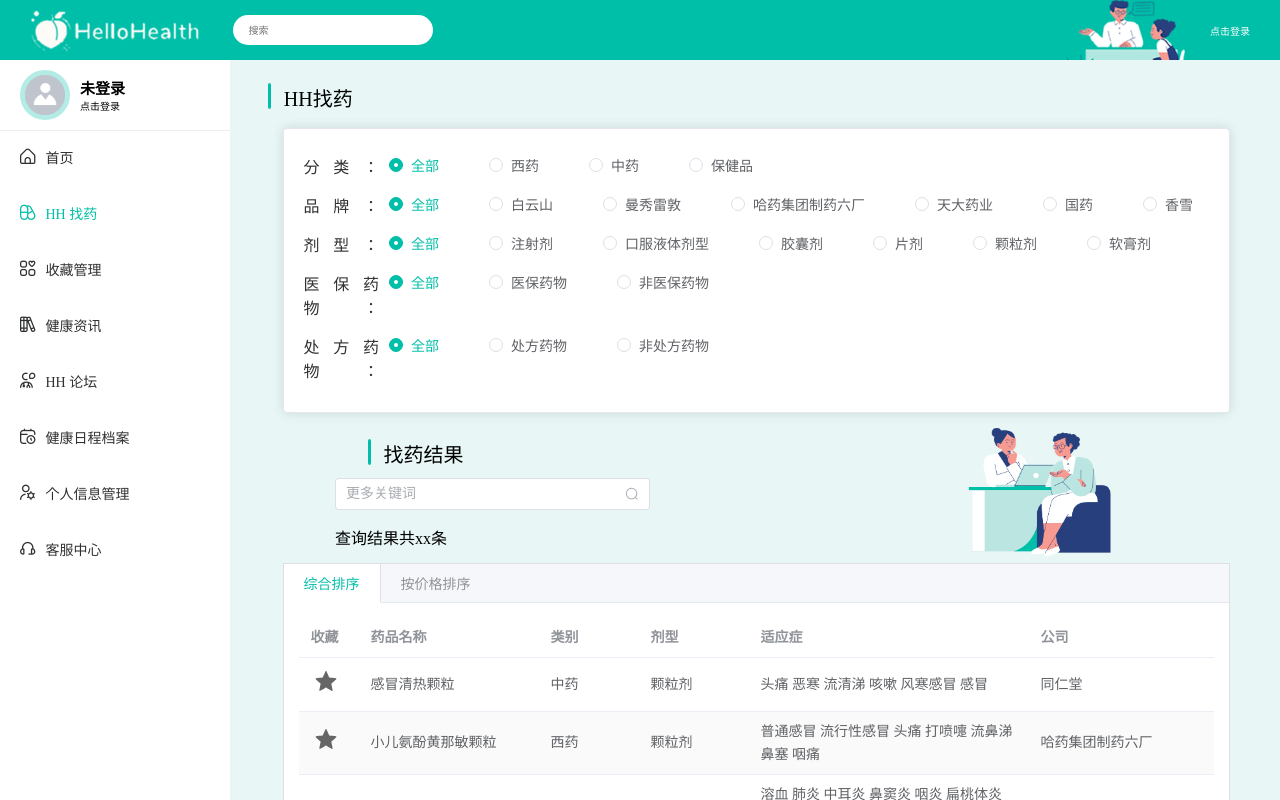
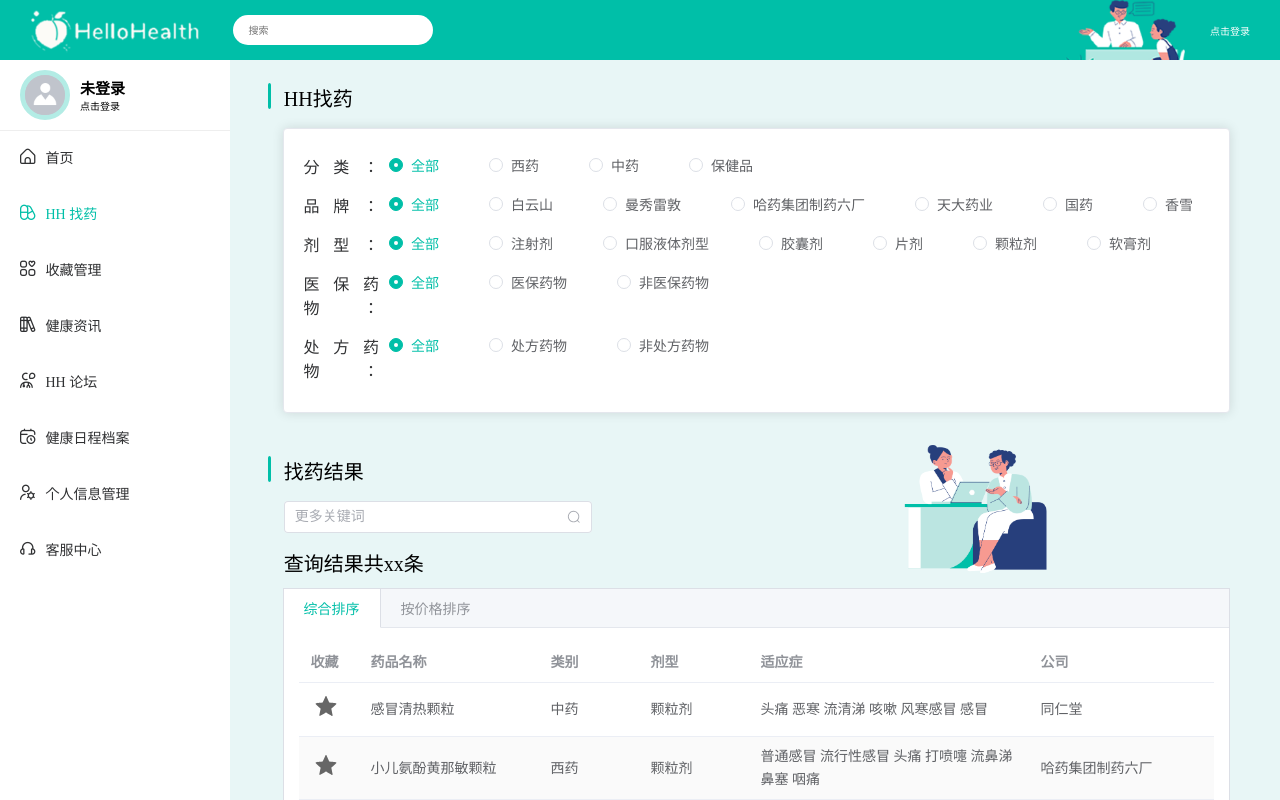
Before and after one commit to guangnianyuji/HelloHealth-DatabaseProject, a Vue app in the folder hello-health-frontend/: page /medicine in a window 1280 px wide. Built offline with nearby package versions, Linux system fonts and the light colour scheme; no server answers; some icons are missing; a web font is replaced by a local one.

Commit message:
调整标题布局

```diff
--- a/hello-health-frontend/src/views/FindMedicineView.vue
+++ b/hello-health-frontend/src/views/FindMedicineView.vue
@@ -70,7 +70,7 @@
 
         </div>
         <!--    药品列表-->
-        <el-row style="width: 80%; margin: 3px auto;">
+        <el-row class="FM_title">
             <el-col :span="18" >
                 <el-row class="FM_r_title">
                     <div style="padding-top: 3px" class="title-with-line">找药结果</div>
@@ -238,10 +238,8 @@ export default {
 }
 
 .FM_r_title {
-    padding-left: 17px;
     font-size: 20px;
     color: #000000;
-    margin-left: 5%;
     margin-top: 20px;
 }
 
@@ -277,11 +275,6 @@ export default {
 }
 
 .result_title {
-<<<<<<< HEAD
-    margin-left: 7%;
-=======
-
->>>>>>> master
     margin-top: 1%;
 }
 
```
